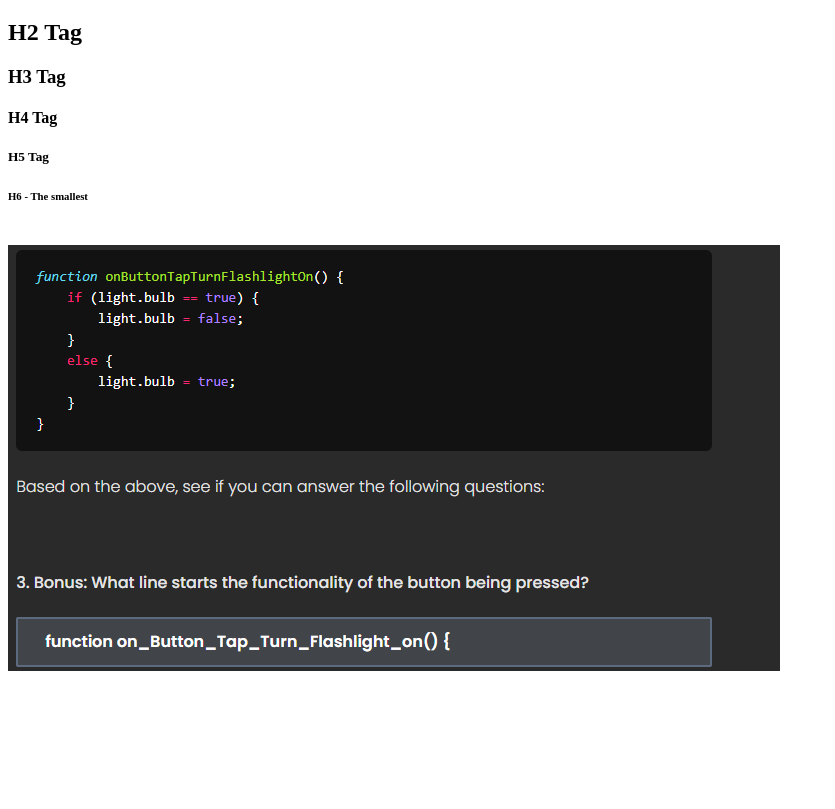
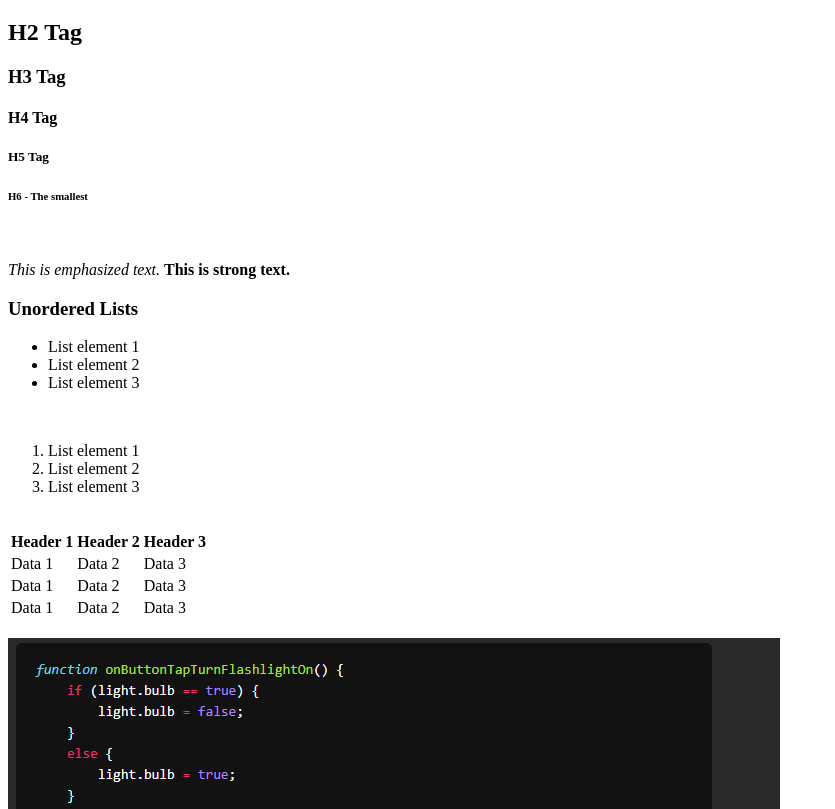
Before and after one commit to blublin/Intro-To-HTML, a plain HTML site: page index.html in a window 1280 px wide. Shown: the part 279-1088 px from the top of the page, without its empty margins (0-835 px from the left). Before the commit the page ends 962 px from the top, so only its background shows below. Drawn offline with Linux system fonts and the light colour scheme.

Commit message:
Added more elements, lists, tables and more

```diff
--- a/index.html
+++ b/index.html
@@ -14,13 +14,54 @@
     <br>
     <a href="http://www.google.com">Google Search</a>
 
-    <div class="learning_h">
+    <div class="text_elements">
         <h1>H1 Tag</h1>
         <h2>H2 Tag</h2>
         <h3>H3 Tag</h3>
         <h4>H4 Tag</h4>
         <h5>H5 Tag</h5>
         <h6>H6 - The smallest</h6>
+        <br>
+        <p><em>This is emphasized text.</em>
+        <strong>This is strong text.</strong></p>
+    </div>
+
+    <div class="organized_text">
+        <h3>Unordered Lists</h3>
+        <ul>
+            <li>List element 1</li>
+            <li>List element 2</li>
+            <li>List element 3</li>
+        </ul>
+        <br>
+        <ol>
+            <li>List element 1</li>
+            <li>List element 2</li>
+            <li>List element 3</li>
+        </ol>
+        <br>
+        <table>
+            <tr>    <!--table row-->
+                <th>Header 1</th>
+                <th>Header 2</th>
+                <th>Header 3</th>
+            </tr>
+            <tr>
+                <td>Data 1</td> <!--table data-->
+                <td>Data 2</td>
+                <td>Data 3</td>
+            </tr>
+            <tr>
+                <td>Data 1</td> <!--table data-->
+                <td>Data 2</td>
+                <td>Data 3</td>
+            </tr>
+            <tr>
+                <td>Data 1</td> <!--table data-->
+                <td>Data 2</td>
+                <td>Data 3</td>
+            </tr>
+        </table>
     </div>
 
     <br>
```
